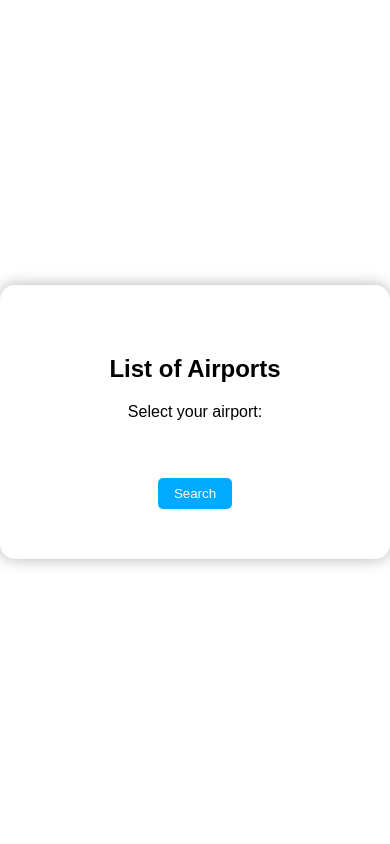
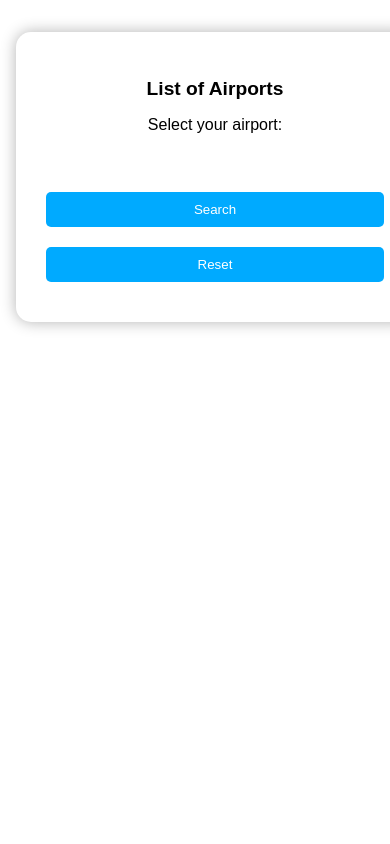
Before and after one commit to move123324/flask-ener, a Flask app: page /liste/ in a window 390 px wide. Run offline with Flask 3, Linux system fonts and the light colour scheme; data comes from the database, SQL or seed files in the repository.

Commit message:
added reset

```diff
--- a/templates/liste.html
+++ b/templates/liste.html
@@ -1,14 +1,15 @@
 {% extends 'base.html' %}
-
 {% block content %}
 <section id="airport-section">
   <div class="section-box">
     <div class="content-wrap">
       <h2>List of Airports</h2>
 
+      <!-- Airport selection form -->
       <form method="POST" action="/liste">
         <label for="airport">Select your airport:</label>
         <select name="airport_id" id="airport">
+          <!-- Provide an empty option first -->
           <option value="">-- Choose an airport --</option>
           {% for airport in aeroport_list %}
             <option
@@ -19,10 +20,17 @@
             </option>
           {% endfor %}
         </select>
-        <button type="submit">Search</button>
+
+        <!-- Two buttons: Search & Reset -->
+        <button type="submit" name="search">Search</button>
+        <button type="submit" name="reset">Reset</button>
       </form>
 
+      <!-- Only show tables if user selected an airport -->
       {% if selected_airport_id %}
+        <div class="tables-container">
+
+          <!-- Table: Number of flights by aircraft type -->
           <div style="margin-top: 40px;">
             <h3>Number of flights by aircraft type</h3>
             {% if flight_details and flight_details|length > 0 %}
@@ -47,6 +55,7 @@
             {% endif %}
           </div>
 
+          <!-- Table: Number of flights per day of the week -->
           <div style="margin-top: 40px;">
             <h3>Number of flights per day of the week</h3>
             {% if flight_by_day and flight_by_day|length > 0 %}
@@ -70,27 +79,34 @@
               <p>No flights found for this airport.</p>
             {% endif %}
           </div>
+
+        </div> <!-- .tables-container -->
       {% endif %}
-    </div>
-  </div>
+    </div> <!-- .content-wrap -->
+  </div> <!-- .section-box -->
 </section>
 
 <style>
+  /*
+    100% responsive layout
+    We'll allow normal page scrolling
+    so no content is clipped on smaller screens.
+  */
   html, body {
     margin: 0;
     padding: 0;
-    height: 100%;
-    overflow: hidden;
+    width: 100%;
+    min-height: 100vh;
+    font-family: sans-serif;
+    /* We allow vertical scrolling so all content is accessible. */
+    overflow-x: hidden; /* no horizontal scroll bar if content is wide. */
   }
 
   #airport-section {
     width: 100%;
-    height: 100%;
     box-sizing: border-box;
-
-    display: flex;
-    align-items: center;
-    justify-content: center;
+    /* Flexible top/bottom spacing (for large or small screens) */
+    padding: 2rem 1rem;
   }
 
   .section-box {
@@ -98,17 +114,15 @@
     padding: 30px;
     border-radius: 15px;
     max-width: 900px;
-    width: 95%;
+    margin: 0 auto; /* center horizontally */
     box-shadow: 0 0 15px rgba(0, 0, 0, 0.3);
     text-align: center;
     text-align-last: center;
-
-    max-height: 90%;
-    overflow: auto;
+    width: 100%;
   }
 
   .content-wrap {
-    padding: 20px 50px;
+    padding: 20px;
   }
 
   select, input[type="text"] {
@@ -124,7 +138,7 @@
 
   button {
     margin-top: 10px;
-    padding: 8px 16px;
+    padding: 10px 16px;
     background-color: #00aaff;
     color: white;
     border: none;
@@ -134,6 +148,10 @@
 
   button:hover {
     background-color: #0088cc;
+  }
+
+  .tables-container {
+    margin-top: 1.5rem;
   }
 
   .table-fixed-rows {
@@ -150,7 +168,7 @@
     table-layout: fixed;
     position: sticky;
     top: 0;
-    background-color: rgba(255, 255, 255, 0.05);
+    background-color: rgba(255, 255, 255, 0.1);
     z-index: 5;
   }
 
@@ -163,7 +181,7 @@
 
   .table-fixed-rows tbody {
     display: block;
-    max-height: 8em; /* ~4 rows */
+    max-height: 8em; /* ~4 rows before scroll */
     overflow-y: auto;
     scroll-behavior: smooth;
     width: 100%;
@@ -173,6 +191,36 @@
     display: table;
     width: 100%;
     table-layout: fixed;
+  }
+
+  /*
+    Media queries for smaller screens:
+    Reduce padding & font sizes so it fits better
+  */
+  @media (max-width: 768px) {
+    .section-box {
+      padding: 20px;
+    }
+    .content-wrap {
+      padding: 10px;
+    }
+    button {
+      width: 48%;
+      margin: 10px 1%;
+    }
+    select {
+      font-size: 0.9rem;
+    }
+  }
+
+  @media (max-width: 480px) {
+    h2, h3 {
+      font-size: 1.2rem;
+    }
+    button {
+      width: 100%;
+      margin: 10px 0;
+    }
   }
 </style>
 
```
Lines whose indentation alone changed are shown as unchanged.
